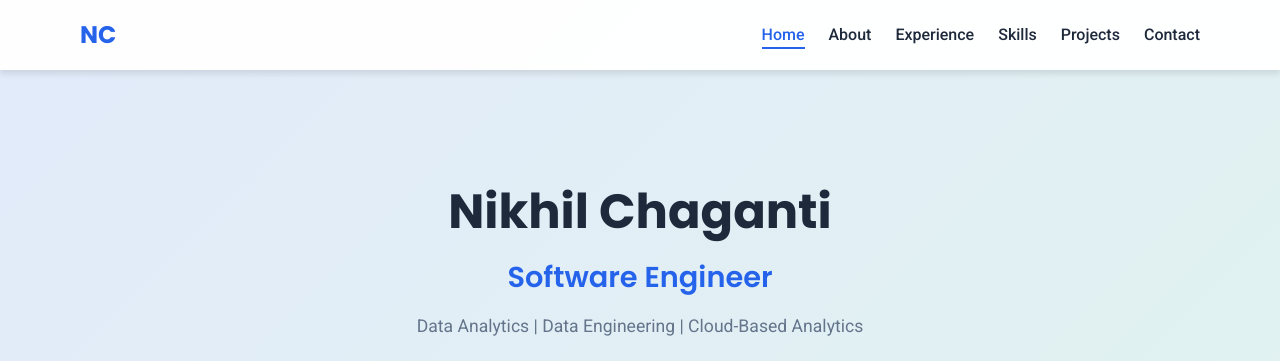
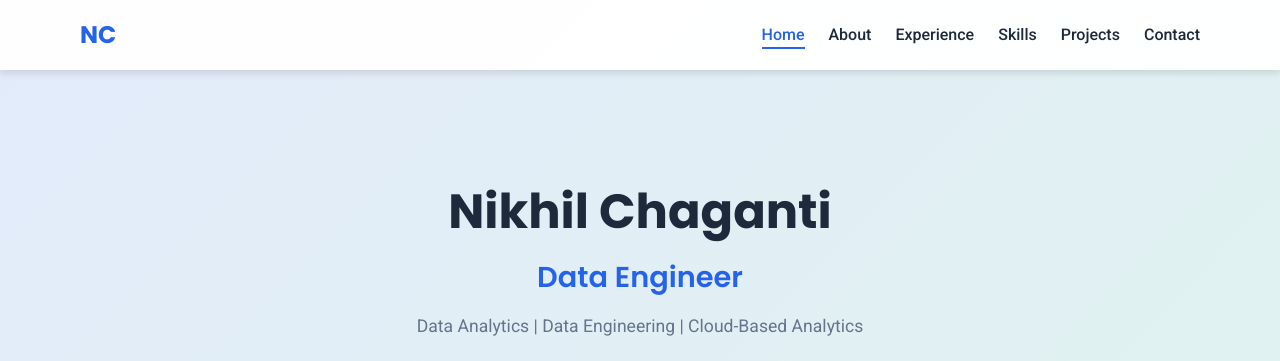
Before and after one commit to NikhilChaganti/portfolio, a plain HTML site: page index.html in a window 1280 px wide. Shown: the top 361 px of the page. Drawn offline with Linux system fonts and the light colour scheme.

Commit message:
data engineer

```diff
--- a/index.html
+++ b/index.html
@@ -34,7 +34,7 @@
         <div class="container">
             <div class="hero-content">
                 <h1>Nikhil Chaganti</h1>
-                <h2>Software Engineer</h2>
+                <h2>Data Engineer</h2>
                 <p>Data Analytics | Data Engineering | Cloud-Based Analytics</p>
                 <div class="hero-buttons">
                     <a href="#contact" class="btn primary-btn">Contact Me</a>
```
